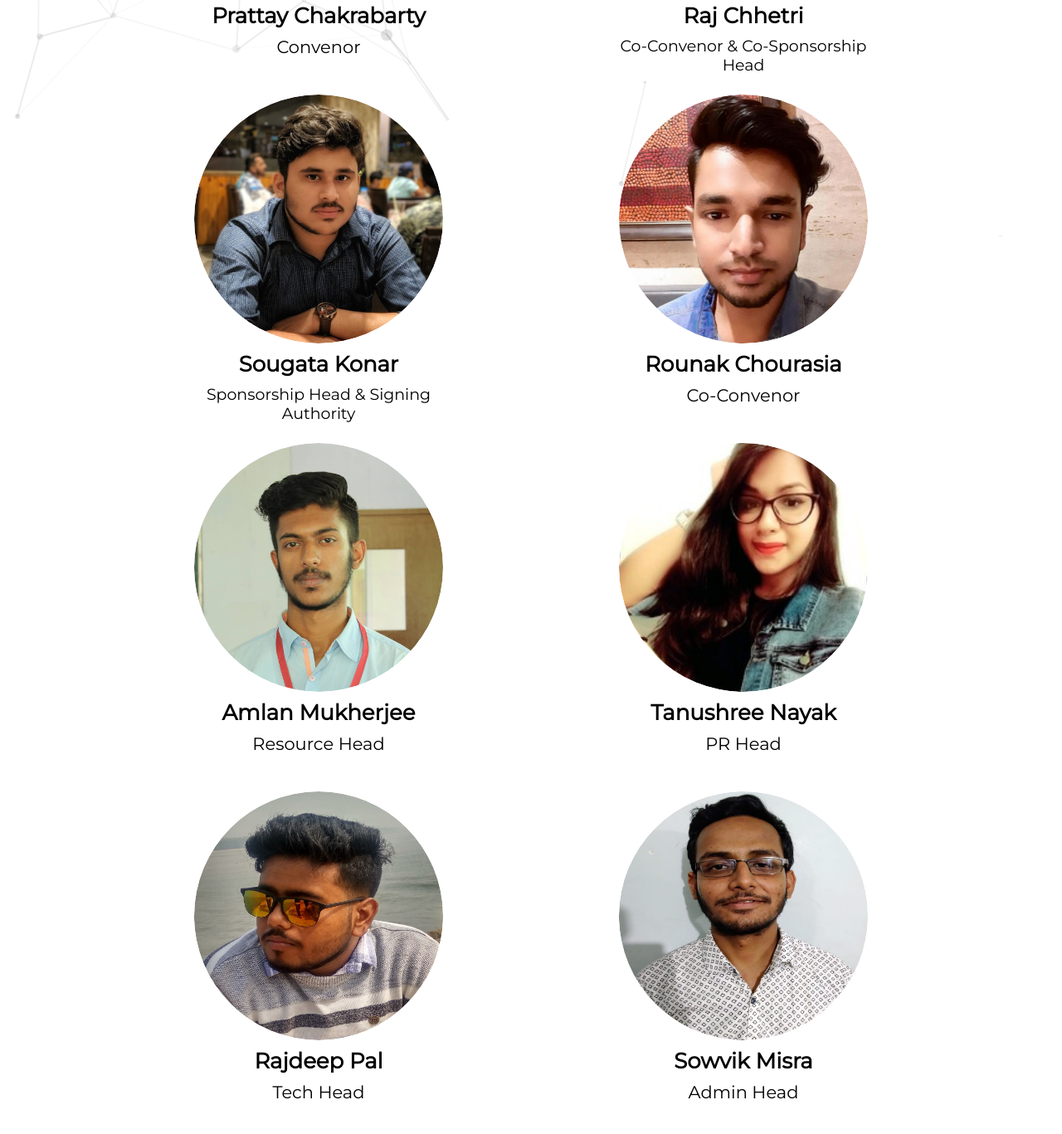
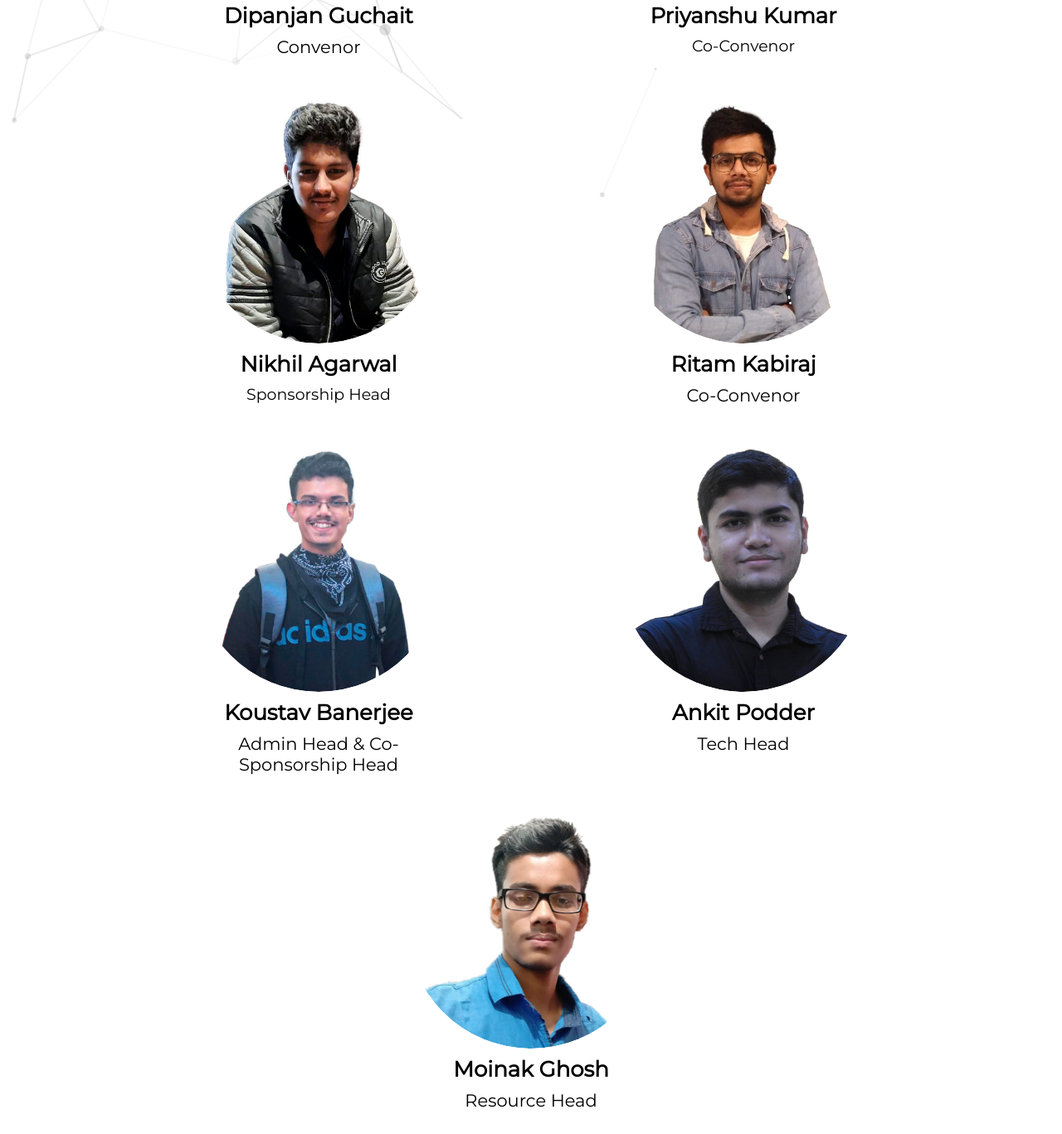
Before and after one commit to ANKITPODDER2000/IICSITE, a plain HTML site: page team.html in a window 1280 px wide. Shown: the part 515-1882 px from the top of the page at 83% size. Drawn offline with Linux system fonts and the light colour scheme.

Commit message:
Update core team

```diff
--- a/team.html
+++ b/team.html
@@ -78,10 +78,10 @@
 	        <!--====================1st member =====================-->
 	        <div class="box">
             	<div class="img" onclick="details(0)">
-	            		<img src="./image/img_1.jpg">
+	            		<img src="./image/coordinators1.png">
 	            		<span><i class="fas fa-plus"></i></span>
         		</div>
-                <h2>Prattay Chakrabarty</h2>
+                <h2>Dipanjan Guchait</h2>
                 <p style=" font-size: 21px ;">Convenor</p>
 	        </div>
 
@@ -89,81 +89,62 @@
 	        <div class="box">
             	<div class="img" onclick="details(1)">
             		<span><i class="fas fa-plus"></i></span>
-            		<img src="./image/img_2_crop.jpg">
+            		<img src="./image/coordinators2.png">
         		</div>
-        		<h2>Raj Chhetri</h2>
-                <p>Co-Convenor & Co-Sponsorship Head</p>
+        		<h2>Priyanshu Kumar</h2>
+                <p>Co-Convenor</p>
             </div>
 
 	        <!--====================3st member =====================-->
 	        <div class="box">
             	<div class="img" onclick="details(2)">
             		<span><i class="fas fa-plus"></i></span>
-            		<img src="./image/img_3_crop.jpg">
+            		<img src="./image/coordinators4.png">
         		</div>
-        		<h2>Sougata Konar</h2>
-                <p>Sponsorship Head & Signing Authority</p>
+        		<h2>Nikhil Agarwal</h2>
+                <p>Sponsorship Head</p>
             </div>
 
 	        <!--====================4st member =====================-->
 	        <div class="box">
             	<div class="img" onclick="details(3)">
-            		<img src="./image/img_4.png">
+            		<img src="./image/coordinators6.jpg">
             		<span><i class="fas fa-plus"></i></span>
         		</div>
-            	<h2>Rounak Chourasia</h2>
+            	<h2>Ritam Kabiraj</h2>
                 <p style=" font-size: 21px ;">Co-Convenor</p>
 	        </div>
 
 	        <!--====================5st member =====================-->
 	        <div class="box">
             	<div class="img" onclick="details(4)">
-            		<img src="./image/img_5.jpg">
+            		<img src="./image/coordinators3.png">
             		<span><i class="fas fa-plus"></i></span>
         		</div>
-            	<h2>Amlan Mukherjee</h2>
-                <p style=" font-size: 21px ;">Resource Head</p>
+            	<h2>Koustav Banerjee</h2>
+                <p style=" font-size: 21px ;">Admin Head & Co-Sponsorship Head</p>
 	        </div>
 
 	        <!--====================6st member =====================-->
 	        <div class="box">
             	<div class="img" onclick="details(5)">
-            		<img src="./image/img_6.jpg">
+            		<img src="./image/coordinators5.png">
             		<span><i class="fas fa-plus"></i></span>
         		</div>
-            	<h2>Tanushree Nayak</h2>
-                <p style=" font-size: 21px ;">PR Head</p>
+            	<h2>Ankit Podder</h2>
+                <p style=" font-size: 21px ;">Tech Head</p>
 	        </div>
 
 	        <!--====================7st member =====================-->
-	        <div class="box">
+	        <div class="box" style="margin-top: 20px;">
             	<div class="img" onclick="details(6)">
-            		<img src="./image/img_7_crop.jpg">
+            		<img src="./image/coordinators7.jpeg">
             		<span><i class="fas fa-plus"></i></span>
         		</div>
-            	<h2>Rajdeep Pal</h2>
-                <p style=" font-size: 21px ;">Tech Head</p>
+            	<h2>Moinak Ghosh</h2>
+                <p style=" font-size: 21px ;">Resource Head</p>
 	        </div>
 
-	        <!--====================8st member =====================-->
-	        <div class="box">
-            	<div class="img" onclick="details(7)">
-            		<img src="./image/img_8.jpg">
-            		<span><i class="fas fa-plus"></i></span>
-        		</div>
-            	<h2>Sowvik Misra</h2>
-                <p style=" font-size: 21px ;">Admin Head</p>
-	        </div>
-
-	        <!--====================9st member =====================-->
-	        <div class="box">
-            	<div class="img" onclick="details(8)">
-            		<img src="./image/img_9.jpg">
-            		<span><i class="fas fa-plus"></i></span>
-        		</div>
-            	<h2>Arnab Acharjee</h2>
-                <p style=" font-size: 21px ;">Management Head</p>
-	        </div>
 	    </div>
         <div class="header" style="margin-top: 40px;margin-bottom: 40px">
             <h1>MEMBER</h1>
```
Also changed, not shown: image/coordinators1.png (added), image/coordinators3.png (added), image/coordinators4.png (added), image/coordinators5.png (added), image/coordinators6.jpg (added), image/coordinators7.jpeg (added), image/img_1.jpg (deleted), image/img_2.jpg (deleted), image/img_2_crop.jpg (deleted), image/img_3.jpg (deleted), image/img_3_crop.jpg (deleted), image/img_4.png (deleted), image/img_5.jpg (deleted), image/img_6.jpg (deleted), 4 more files, 1 other file.
